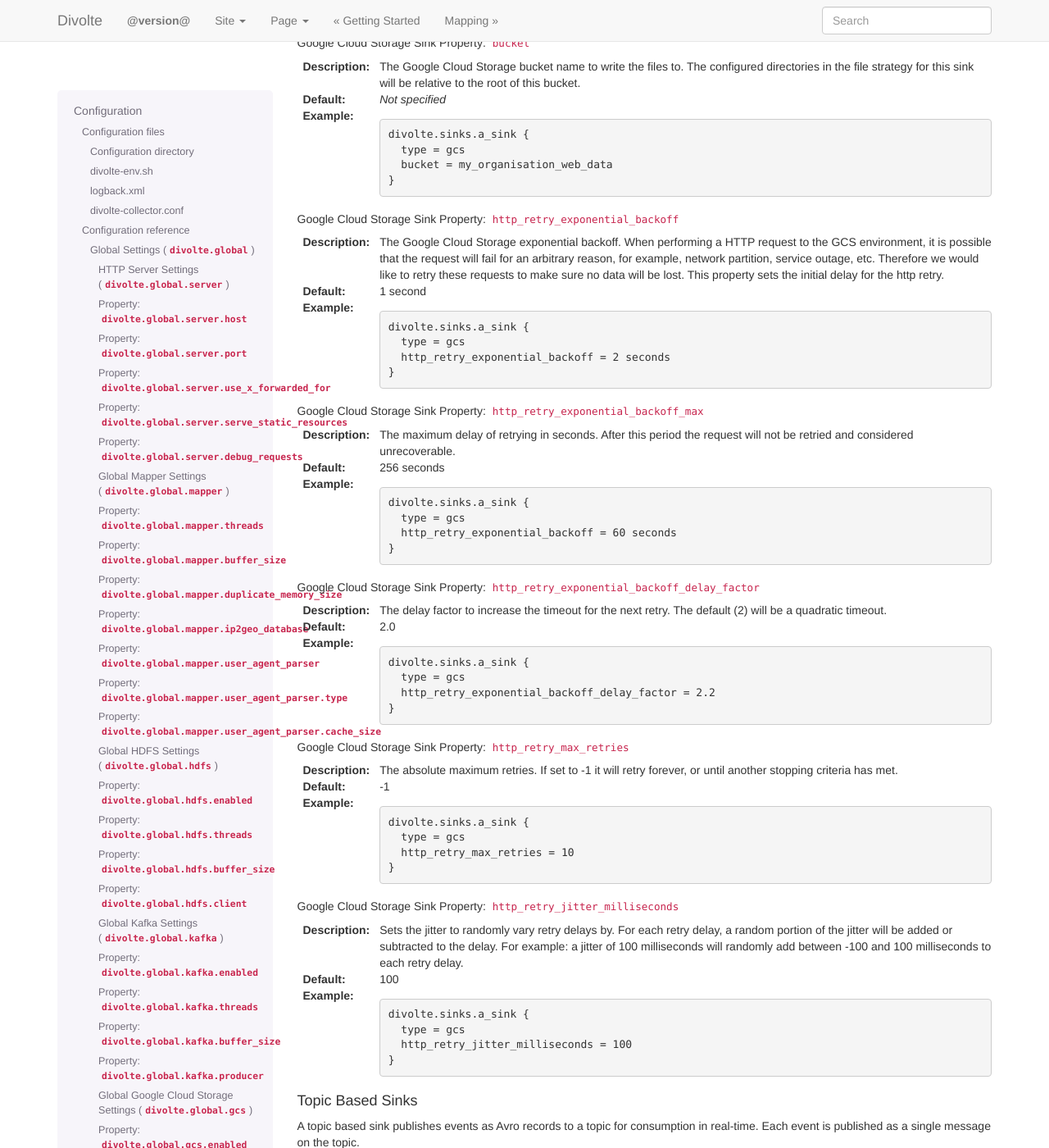
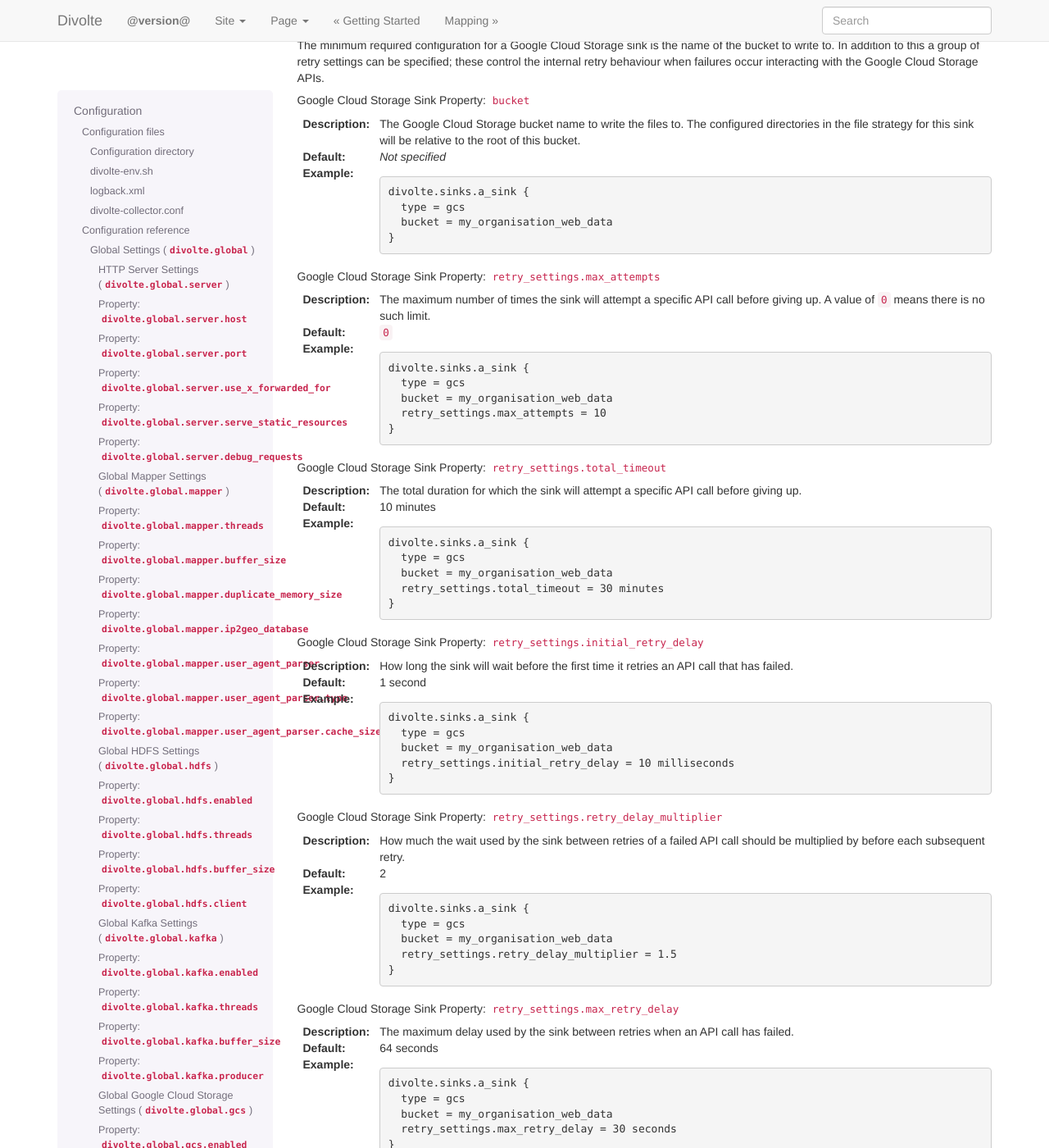
Before and after one commit to divolte/divolte-collector, a Sphinx documentation site: the page built from docs/configuration.rst, in a window 1280 px wide and 1400 px high, scrolled down 22062 px. Shown: the whole window at 82% size. Built offline with Sphinx 7.4.7, drawn with Linux system fonts in a browser that asks for light colours; nearby versions of some CDN libraries; library files that are not in the unit come from our copies; some of the changed text lies outside the part shown.

Commit message:
Update documentation to match the refactored retry settings.

```diff
--- a/docs/configuration.rst
+++ b/docs/configuration.rst
@@ -1385,6 +1385,8 @@ To enable this behaviour, Divolte Collector performs in-memory buffering up to a
 
 A Google Cloud Storage sink can use multiple threads to write the records as they are produced. Each thread writes to its own Avro files. Records produced from events with the same party identifier are always written to the same Avro file, and in the order they were received by the originating source. (The relative ordering of records produced from events with the same party identifier is undefined if they originated from different sources, although they will still be written to the same Avro file.)
 
+The minimum required configuration for a Google Cloud Storage sink is the name of the bucket to write to. In addition to this a group of retry settings can be specified; these control the internal retry behaviour when failures occur interacting with the Google Cloud Storage APIs.
+
 Google Cloud Storage Sink Property: ``bucket``
 """"""""""""""""""""""""""""""""""""""""""""""
 :Description:
@@ -1400,79 +1402,117 @@ Google Cloud Storage Sink Property: ``bucket``
       bucket = my_organisation_web_data
     }
 
-Google Cloud Storage Sink Property: ``http_retry_exponential_backoff``
+Google Cloud Storage Sink Property: ``retry_settings.max_attempts``
+"""""""""""""""""""""""""""""""""""""""""""""""""""""""""""""""""""
+:Description:
+  The maximum number of times the sink will attempt a specific API call before giving up. A value of ``0`` means there is no such limit.
+:Default:
+    ``0``
+:Example:
+
+  .. code-block:: none
+
+    divolte.sinks.a_sink {
+      type = gcs
+      bucket = my_organisation_web_data
+      retry_settings.max_attempts = 10
+    }
+
+Google Cloud Storage Sink Property: ``retry_settings.total_timeout``
+""""""""""""""""""""""""""""""""""""""""""""""""""""""""""""""""""""
+:Description:
+  The total duration for which the sink will attempt a specific API call before giving up.
+:Default:
+    10 minutes
+:Example:
+
+  .. code-block:: none
+
+    divolte.sinks.a_sink {
+      type = gcs
+      bucket = my_organisation_web_data
+      retry_settings.total_timeout = 30 minutes
+    }
+
+Google Cloud Storage Sink Property: ``retry_settings.initial_retry_delay``
+""""""""""""""""""""""""""""""""""""""""""""""""""""""""""""""""""""""""""
+:Description:
+  How long the sink will wait before the first time it retries an API call that has failed.
+:Default:
+    1 second
+:Example:
+
+  .. code-block:: none
+
+    divolte.sinks.a_sink {
+      type = gcs
+      bucket = my_organisation_web_data
+      retry_settings.initial_retry_delay = 10 milliseconds
+    }
+
+Google Cloud Storage Sink Property: ``retry_settings.retry_delay_multiplier``
+"""""""""""""""""""""""""""""""""""""""""""""""""""""""""""""""""""""""""""""
+:Description:
+  How much the wait used by the sink between retries of a failed API call should be multiplied by before each subsequent retry.
+:Default:
+    2
+:Example:
+
+  .. code-block:: none
+
+    divolte.sinks.a_sink {
+      type = gcs
+      bucket = my_organisation_web_data
+      retry_settings.retry_delay_multiplier = 1.5
+    }
+
+Google Cloud Storage Sink Property: ``retry_settings.max_retry_delay``
 """"""""""""""""""""""""""""""""""""""""""""""""""""""""""""""""""""""
 :Description:
-  The Google Cloud Storage exponential backoff. When performing a HTTP request to the GCS environment, it is possible that the request will fail for an arbitrary reason, for example, network partition, service outage, etc. Therefore we would like to retry these requests to make sure no data will be lost. This property sets the initial delay for the http retry.
-:Default:
-  1 second
+  The maximum delay used by the sink between retries when an API call has failed.
+:Default:
+    64 seconds
 :Example:
 
   .. code-block:: none
 
     divolte.sinks.a_sink {
       type = gcs
-      http_retry_exponential_backoff = 2 seconds
-    }
-
-Google Cloud Storage Sink Property: ``http_retry_exponential_backoff_max``
-""""""""""""""""""""""""""""""""""""""""""""""""""""""""""""""""""""""""""
-:Description:
-  The maximum delay of retrying in seconds. After this period the request will not be retried and considered unrecoverable.
-:Default:
-  256 seconds
+      bucket = my_organisation_web_data
+      retry_settings.max_retry_delay = 30 seconds
+    }
+
+Google Cloud Storage Sink Property: ``retry_settings.jitter_delay``
+"""""""""""""""""""""""""""""""""""""""""""""""""""""""""""""""""""
+:Description:
+  If set, a random delay up to this amount will be added to or subtracted from each delay between retry attempts after an API call has failed. Note that either this setting or ``jitter_factor`` may be specified, but not both.
+:Default:
+    1 second (if ``jitter_factor`` has not been specified)
 :Example:
 
   .. code-block:: none
 
     divolte.sinks.a_sink {
       type = gcs
-      http_retry_exponential_backoff = 60 seconds
-    }
-
-Google Cloud Storage Sink Property: ``http_retry_exponential_backoff_delay_factor``
-"""""""""""""""""""""""""""""""""""""""""""""""""""""""""""""""""""""""""""""""""""
-:Description:
-  The delay factor to increase the timeout for the next retry. The default (2) will be a quadratic timeout.
-:Default:
-  2.0
+      bucket = my_organisation_web_data
+      retry_settings.jitter_delay = 500 ms
+    }
+
+Google Cloud Storage Sink Property: ``retry_settings.jitter_factor``
+""""""""""""""""""""""""""""""""""""""""""""""""""""""""""""""""""""
+:Description:
+  If set, each delay between retry attempts after an API call has failed will be scaled by a random amount up to this proportion of the nominal delay for a particular attempt. For example, if set to 0.1 and a retry was due to take place 20 seconds after the previous attempt, the actual delay would be a between 18 and 22 seconds. Note that either this setting or ``jitter_delay`` may be specified, but not both.
+  The maximum delay used by the sink between retries when an API call has failed.
+:Default:
+    *Not set*
 :Example:
 
   .. code-block:: none
 
     divolte.sinks.a_sink {
       type = gcs
-      http_retry_exponential_backoff_delay_factor = 2.2
-    }
-
-Google Cloud Storage Sink Property: ``http_retry_max_retries``
-""""""""""""""""""""""""""""""""""""""""""""""""""""""""""""""
-:Description:
-  The absolute maximum retries. If set to -1 it will retry forever, or until another stopping criteria has met.
-:Default:
-  -1
-:Example:
-
-  .. code-block:: none
-
-    divolte.sinks.a_sink {
-      type = gcs
-      http_retry_max_retries = 10
-    }
-
-Google Cloud Storage Sink Property: ``http_retry_jitter_milliseconds``
-""""""""""""""""""""""""""""""""""""""""""""""""""""""""""""""""""""""
-:Description:
-  Sets the jitter to randomly vary retry delays by. For each retry delay, a random portion of the jitter will be added or subtracted to the delay. For example: a jitter of 100 milliseconds will randomly add between -100 and 100 milliseconds to each retry delay.
-:Default:
-  100
-:Example:
-
-  .. code-block:: none
-
-    divolte.sinks.a_sink {
-      type = gcs
-      http_retry_jitter_milliseconds = 100
+      bucket = my_organisation_web_data
+      retry_settings.jitter_factor = 0.25
     }
 
 Topic Based Sinks
```
Also changed, not shown: 1 other file.
